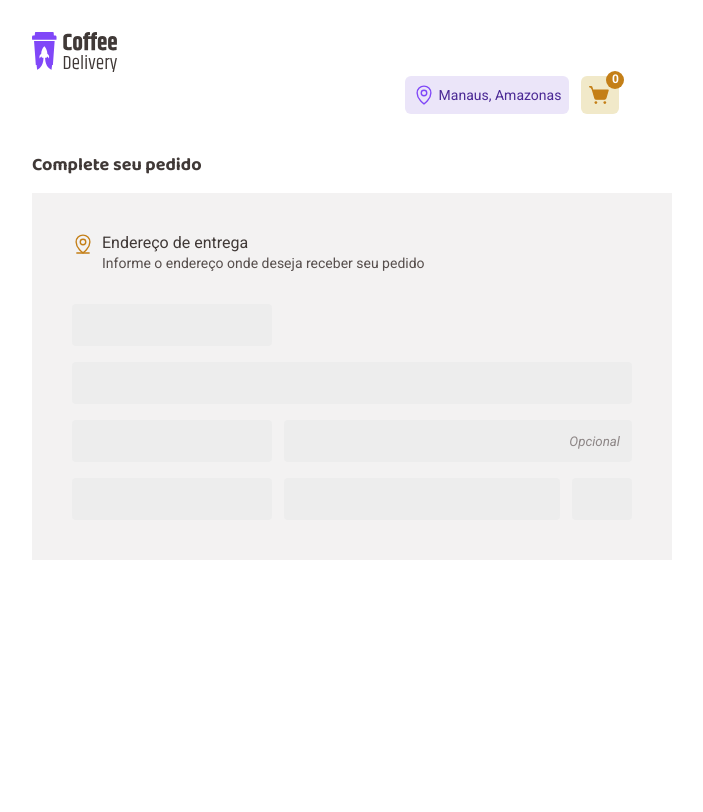
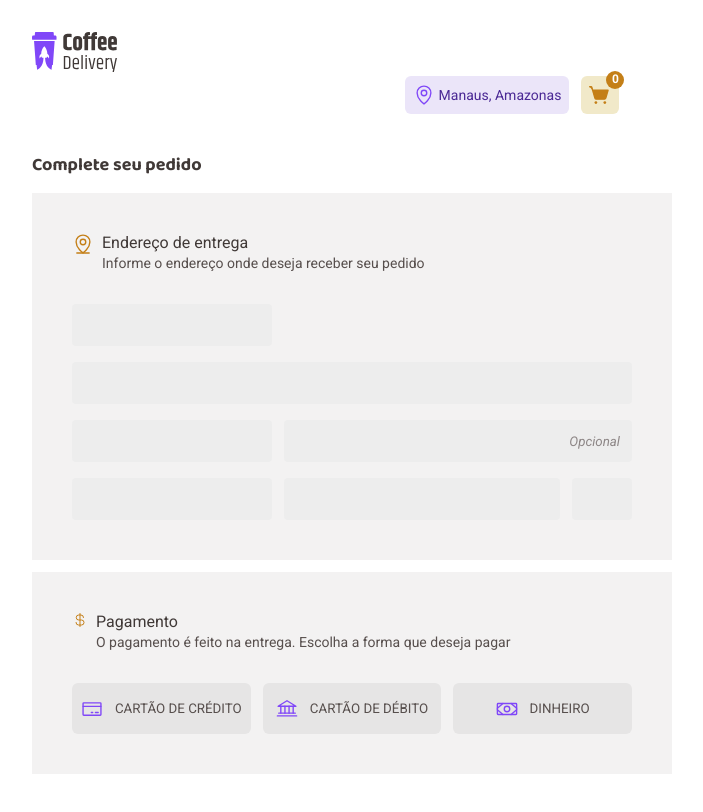
Before and after one commit to dev-alves/coffee-delivery, a React (Vite) app: page /cart in a window 1280 px wide. Shown: the top 812 px of the page, without its empty margins (128-831 px from the left). Built offline with nearby package versions, Linux system fonts and the light colour scheme; the HTML template or start-up script is replaced by a standard one.

Commit message:
adiciona componente de forma de pagamento

```diff
--- a/src/components/Select/index.tsx
+++ b/src/components/Select/index.tsx
@@ -1,32 +1,57 @@
-import { CreditCard } from 'phosphor-react'
+import { Bank, CreditCard, Money } from 'phosphor-react'
 import { Container } from './styles'
 import { MouseEvent } from 'react'
+import { TypeSelect } from './typeSelect'
 
 interface SelectProps {
-  upperCase?: boolean
   isSelect?: boolean
-  setSelectedItem: (value: boolean) => void
-  text: string
+  setSelectedItem: (value: TypeSelect) => void
+  type: TypeSelect
 }
 
 export function Select({
-  upperCase = true,
-  text,
+  type,
   setSelectedItem,
   isSelect = false,
 }: SelectProps) {
   function handleClick(event: MouseEvent) {
     event.preventDefault()
-    setSelectedItem(true)
+    setSelectedItem(type)
   }
 
+  const renderSelectItem = () => {
+    switch (type) {
+      case TypeSelect.CREDIT_CARD: {
         return (
           <Container
             onClick={(event: MouseEvent) => handleClick(event)}
             selected={isSelect}
           >
-      <CreditCard size={22} />{' '}
-      <span>{upperCase ? text.toUpperCase() : text}</span>
+            <CreditCard size={22} /> <span>{type}</span>
           </Container>
         )
       }
+      case TypeSelect.DEBIT_CARD: {
+        return (
+          <Container
+            onClick={(event: MouseEvent) => handleClick(event)}
+            selected={isSelect}
+          >
+            <Bank size={22} /> <span>{type}</span>
+          </Container>
+        )
+      }
+      case TypeSelect.MONEY: {
+        return (
+          <Container
+            onClick={(event: MouseEvent) => handleClick(event)}
+            selected={isSelect}
+          >
+            <Money size={22} /> <span>{type}</span>
+          </Container>
+        )
+      }
+    }
+  }
+  return renderSelectItem()
+}
--- /dev/null
+++ b/src/components/Select/typeSelect.ts
@@ -0,0 +1,5 @@
+export enum TypeSelect {
+  DEBIT_CARD = 'CARTÃO DE DÉBITO',
+  CREDIT_CARD = 'CARTÃO DE CRÉDITO',
+  MONEY = 'DINHEIRO',
+}
--- a/src/pages/Cart/index.tsx
+++ b/src/pages/Cart/index.tsx
@@ -1,24 +1,33 @@
-import { MapPinLine } from 'phosphor-react'
+import { CurrencyDollar, MapPinLine } from 'phosphor-react'
 import {
-  AddressContainer,
+  FormInfoAddressContainer,
   AddressInputsContainer,
   Container,
   FormContainer,
+  FormInfoPaymentContainer,
+  PaymentInfoContainer,
 } from './styles'
 import { InputText } from '../../components/InputText'
+import { useContext, useState } from 'react'
+import { CoffeContext } from '../../contexts/CoffeeContext'
+import { Select } from '../../components/Select'
+import { TypeSelect } from '../../components/Select/typeSelect'
 
 export function Cart() {
+  const { coffes } = useContext(CoffeContext)
+  const [selectedPaymentMethod, setSelectedPaymentMethod] =
+    useState<TypeSelect>()
   return (
     <Container>
       <h1>Complete seu pedido</h1>
       <FormContainer>
-        <AddressContainer>
+        <FormInfoAddressContainer>
           <header>
             <div>
               <MapPinLine size={22} />
             </div>
             <div>
-              <span>Endereço de entrega</span>
+              <h1>Endereço de entrega</h1>
               <p>Informe o endereço onde deseja receber seu pedido</p>
             </div>
           </header>
@@ -59,7 +68,43 @@ export function Cart() {
               <InputText name="UF" id="ufId" isRequired={true} size={60} />
             </div>
           </AddressInputsContainer>
-        </AddressContainer>
+        </FormInfoAddressContainer>
+        <FormInfoPaymentContainer>
+          <header>
+            <div>
+              <CurrencyDollar />
+            </div>
+            <div>
+              <h1>Pagamento</h1>
+              <p>
+                O pagamento é feito na entrega. Escolha a forma que deseja pagar
+              </p>
+            </div>
+          </header>
+          <PaymentInfoContainer>
+            <div>
+              <Select
+                type={TypeSelect.CREDIT_CARD}
+                setSelectedItem={setSelectedPaymentMethod}
+                isSelect={selectedPaymentMethod === TypeSelect.CREDIT_CARD}
+              />
+            </div>
+            <div>
+              <Select
+                type={TypeSelect.DEBIT_CARD}
+                setSelectedItem={setSelectedPaymentMethod}
+                isSelect={selectedPaymentMethod === TypeSelect.DEBIT_CARD}
+              />
+            </div>
+            <div>
+              <Select
+                type={TypeSelect.MONEY}
+                setSelectedItem={setSelectedPaymentMethod}
+                isSelect={selectedPaymentMethod === TypeSelect.MONEY}
+              />
+            </div>
+          </PaymentInfoContainer>
+        </FormInfoPaymentContainer>
       </FormContainer>
     </Container>
   )
--- a/src/pages/Cart/styles.ts
+++ b/src/pages/Cart/styles.ts
@@ -5,7 +5,7 @@ export const Container = styled.div`
   width: 40rem;
   height: 39.3215rem;
 
-  h1 {
+  & > h1 {
     font-family: '${(props) => props.theme['text-title-xs'].font}', sans-serif;
     font-size: ${(props) => props.theme['text-title-xs'].size};
     font-weight: ${(props) => props.theme['text-title-xs'].weight};
@@ -15,7 +15,7 @@ export const Container = styled.div`
   }
 `
 
-export const AddressContainer = styled.div`
+const BaseFormInfoContainer = styled.div`
   background-color: ${(props) => props.theme['base-card']};
   padding: 2.5rem;
   header {
@@ -24,7 +24,7 @@ export const AddressContainer = styled.div`
       margin-right: 0.5rem;
       color: ${(props) => props.theme['yellow-dark']};
     }
-    span {
+    h1 {
       font-family: '${(props) => props.theme['text-m-regular'].font}',
         sans-serif;
       font-size: ${(props) => props.theme['text-m-regular'].size};
@@ -45,6 +45,12 @@ export const AddressContainer = styled.div`
   }
 `
 
+export const FormInfoAddressContainer = styled(BaseFormInfoContainer)``
+
+export const FormInfoPaymentContainer = styled(BaseFormInfoContainer)`
+  margin-top: 0.75rem;
+`
+
 export const FormContainer = styled.form`
   display: flex;
   flex-direction: column;
@@ -63,3 +69,10 @@ export const AddressInputsContainer = styled.div`
     margin: 0 0.75rem;
   }
 `
+
+export const PaymentInfoContainer = styled.div`
+  display: flex;
+  div:nth-child(2) > button:nth-child(1) {
+    margin: 0 0.75rem;
+  }
+`
```
Lines whose indentation alone changed are shown as unchanged.
